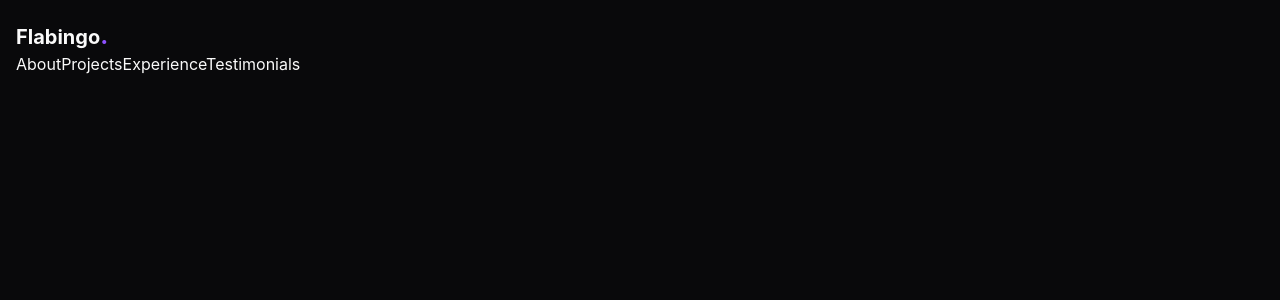
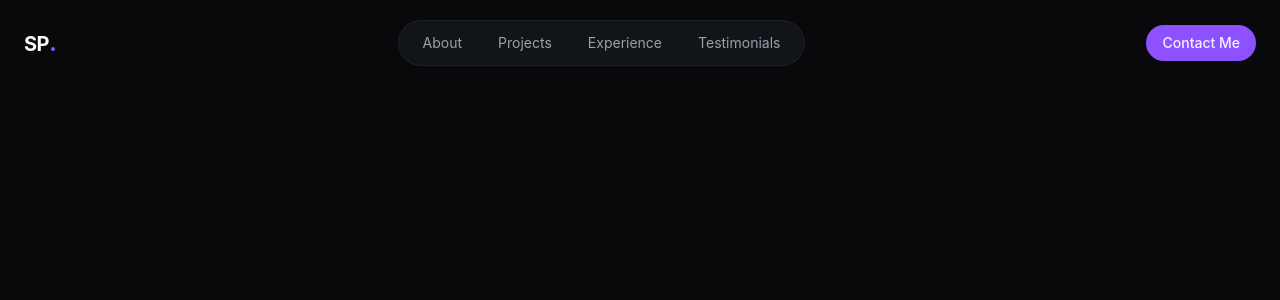
Before and after one commit to FlaBingo/portfolio2026, a React app in the folder frontend/: page / in a window 1280 px wide. Shown: the top 300 px of the page. Built offline with nearby package versions, Linux system fonts and the light colour scheme; the HTML template or start-up script is replaced by a standard one.

Commit message:
enhance Navbar with mobile menu and CTA button; add surface color and glass effect styles

```diff
--- a/frontend/src/index.css
+++ b/frontend/src/index.css
@@ -42,6 +42,7 @@
   --color-sidebar-accent-foreground: var(--sidebar-accent-foreground);
   --color-sidebar-border: var(--sidebar-border);
   --color-sidebar-ring: var(--sidebar-ring);
+  --color-surface: var(--surface);
 }
 
 :root {
@@ -76,6 +77,7 @@
    --sidebar-accent-foreground:  oklch(0.985 0 0);
    --sidebar-border:  oklch(1 0 0 / 10%);
    --sidebar-ring:  oklch(0.38 0.189 293.745);
+   --surface: oklch(25.015% 0.0172 237.622);
 }
 
 /* .dark {
@@ -126,3 +128,35 @@
     @apply bg-background text-foreground;
   }
 }
+
+@layer components {
+  .glass {
+    background-color: color-mix(in srgb, var(--color-surface) 50%, transparent);
+    backdrop-filter: blur(16px);
+    border: 1px solid color-mix(in srgb, var(--color-border) 50%, transparent);
+  }
+
+  .glass-strong {
+    background-color: color-mix(in srgb, var(--color-surface) 80%, transparent);
+    backdrop-filter: blur(24px);
+    border: 1px solid color-mix(in srgb, var(--color-border) 60%, transparent);
+  }
+}
+
+@layer utilities {
+  @keyframes fade-in{
+    from {
+      opacity: 0;
+      transform: translateY(20px);
+      filter: blur(10px);
+    }
+    to {
+      opacity: 1;
+      transform: translateY(0);
+      filter: blur(0);
+    }
+  }
+  .animate-fade-in {
+    animation: fade-in 0.8s ease-out both;
+  }
+}
--- a/frontend/src/layout/Navbar.tsx
+++ b/frontend/src/layout/Navbar.tsx
@@ -1,29 +1,71 @@
-import React from "react";
+// frontend\src\layout\Navbar.tsx
+
+import { Button } from "@/components/ui/button";
+import { Menu, X } from "lucide-react";
+import { useState } from "react";
 
 const navLinks = [
-  { href: "#about", label: "About"},
-  { href: "#projects", label: "Projects"},
-  { href: "#experience", label: "Experience"},
-  { href: "#testimonials", label: "Testimonials"},
-]
+  { href: "#about", label: "About" },
+  { href: "#projects", label: "Projects" },
+  { href: "#experience", label: "Experience" },
+  { href: "#testimonials", label: "Testimonials" },
+];
 
 const Navbar = () => {
+
+  const [isMobileMenuOpen, setIsMobileMenuOption] = useState(false);
+
   return (
-    <header className="fixed top-0 left-0 right-0 py-5 px-4 bg-transparent">
-      <nav className="container mx-auto">
-        <a className="font-bold text-xl">
-          Flabingo<span className="text-primary text-2xl">.</span>
+    <header className="fixed top-0 left-0 right-0 py-5 bg-transparent">
+      <nav className="container mx-auto px-6 flex items-center justify-between">
+        <a
+          href="#"
+          className="font-bold text-xl tracking-tight hover:text-primary"
+        >
+          SP<span className="text-primary text-2xl">.</span>
         </a>
 
         {/* Desktop Nav */}
-        <div>
-          <div>
+        <div className="hidden md:flex items-center gap-1">
+          <div className="glass rounded-full px-2 py-1 flex items-center gap-1">
             {navLinks.map((link, index) => (
-              <a href={link.href} key={index}>{link.label}</a>
+              <a
+                href={link.href}
+                key={index}
+                className="px-4 py-2 text-sm text-muted-foreground hover:text-foreground rounded-full hover:bg-surface"
+              >
+                {link.label}
+              </a>
             ))}
           </div>
         </div>
+
+        {/* CTA Button */}
+        <div className="hidden md:block">
+          <Button className="rounded-full cursor-pointer">Contact Me</Button>
+        </div>
+
+        {/* Mobile Menu Button */}
+        <Button className="md:hidden rounded-full p-2 text-foreground bg-background cursor-pointer" onClick={() => setIsMobileMenuOption((prev) => !prev)}>
+          {isMobileMenuOpen ? <X size={24}/> : <Menu size={24} />}
+        </Button>
       </nav>
+
+      {/* Mobile Menu */}
+      {isMobileMenuOpen && (<div className="md:hidden glass-strong animate-fade-in">
+        <div className="container mx-auto px-6 py-6 flex flex-col gap-4">
+          {navLinks.map((link, index) => (
+            <a
+              href={link.href}
+              key={index}
+              className="text-lg text-muted-foreground hover:text-foreground py-2"
+            >
+              {link.label}
+            </a>
+          ))}
+          <Button className="rounded-full">Contact Me</Button>
+        </div>
+      </div>)}
     </header>
   );
 };
```
